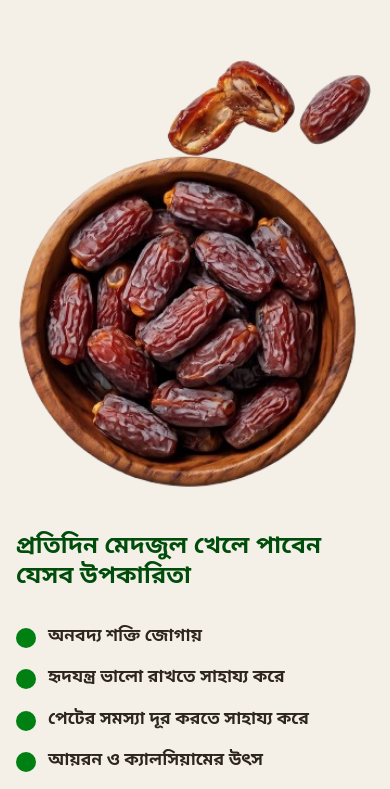
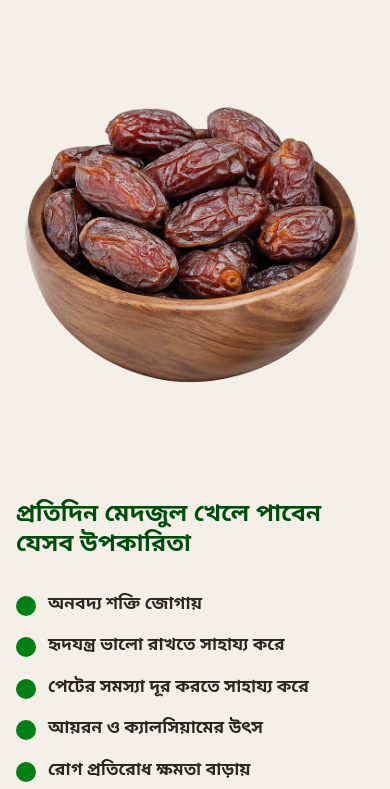
Before and after one commit to Alok4D/arabian-store-bd, a Next.js app in the folder arabian-store-frontend/: page / in a window 390 px wide. Shown: the part 1847-2636 px from the top of the page. Built offline with nearby package versions, Linux system fonts and the light colour scheme; no server answers.

Commit message:
feat: add BenefitsSection component and associated product image asset

```diff
--- a/arabian-store-frontend/src/app/(landing)/components/BenefitsSection.tsx
+++ b/arabian-store-frontend/src/app/(landing)/components/BenefitsSection.tsx
@@ -53,10 +53,10 @@ export default function BenefitsSection() {
         </div>
 
         {/* Right Side: Product Visual Element */}
-        <div className="lg:col-span-6 flex justify-center items-center order-1 lg:order-2 select-none relative w-full mt-8 lg:mt-0">
+        <div className="lg:col-span-6 flex justify-center items-center order-1 lg:order-2 select-none relative w-full mt-0 lg:mt-0">
           <div className="w-full relative scale-100 sm:scale-110 md:scale-125 transition-transform duration-300">
             <Image
-              src="/banner-img/Gemini_Generated_Image_b1v564b1v564b1v5-removebg-preview.png"
+              src="/khejur.png"
               alt="Medjool Dates Bowl With Benefits"
               width={800}
               height={800}
```
Also changed, not shown: arabian-store-frontend/public/khejur.png (added).
